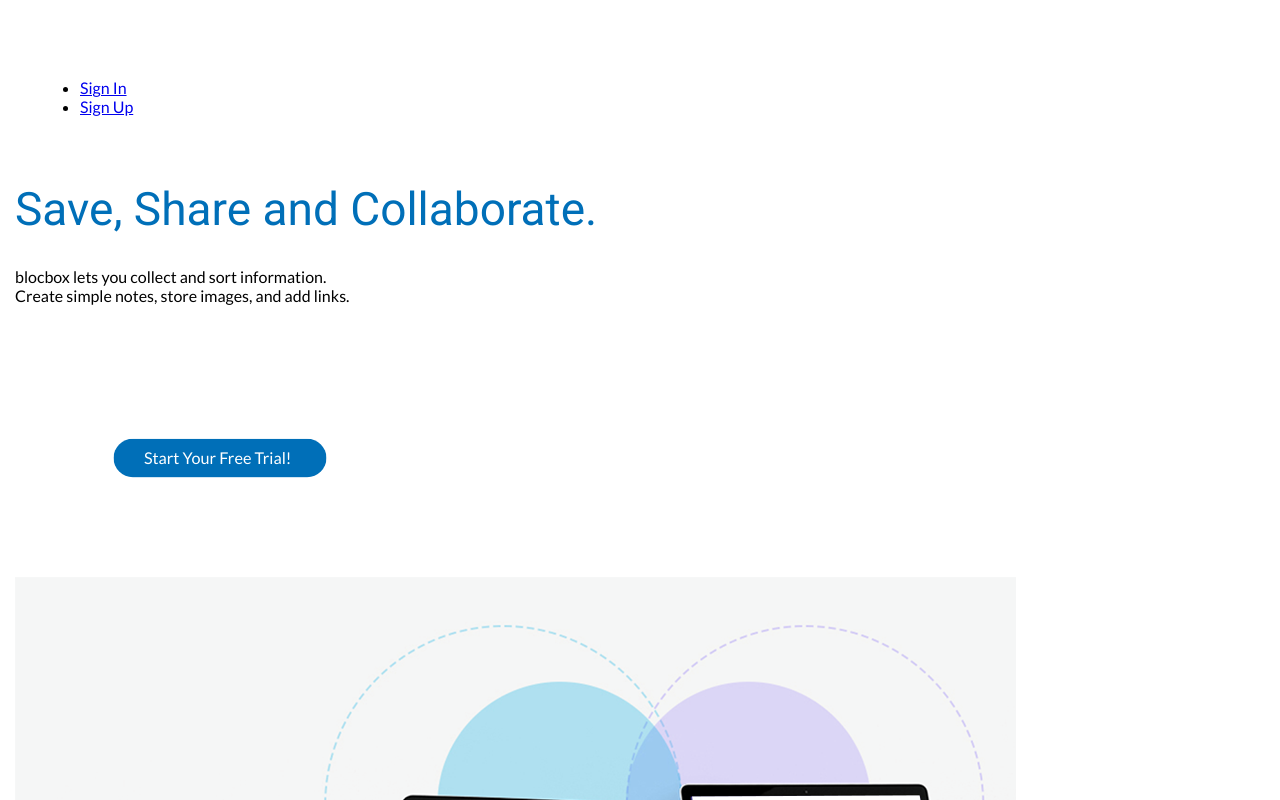
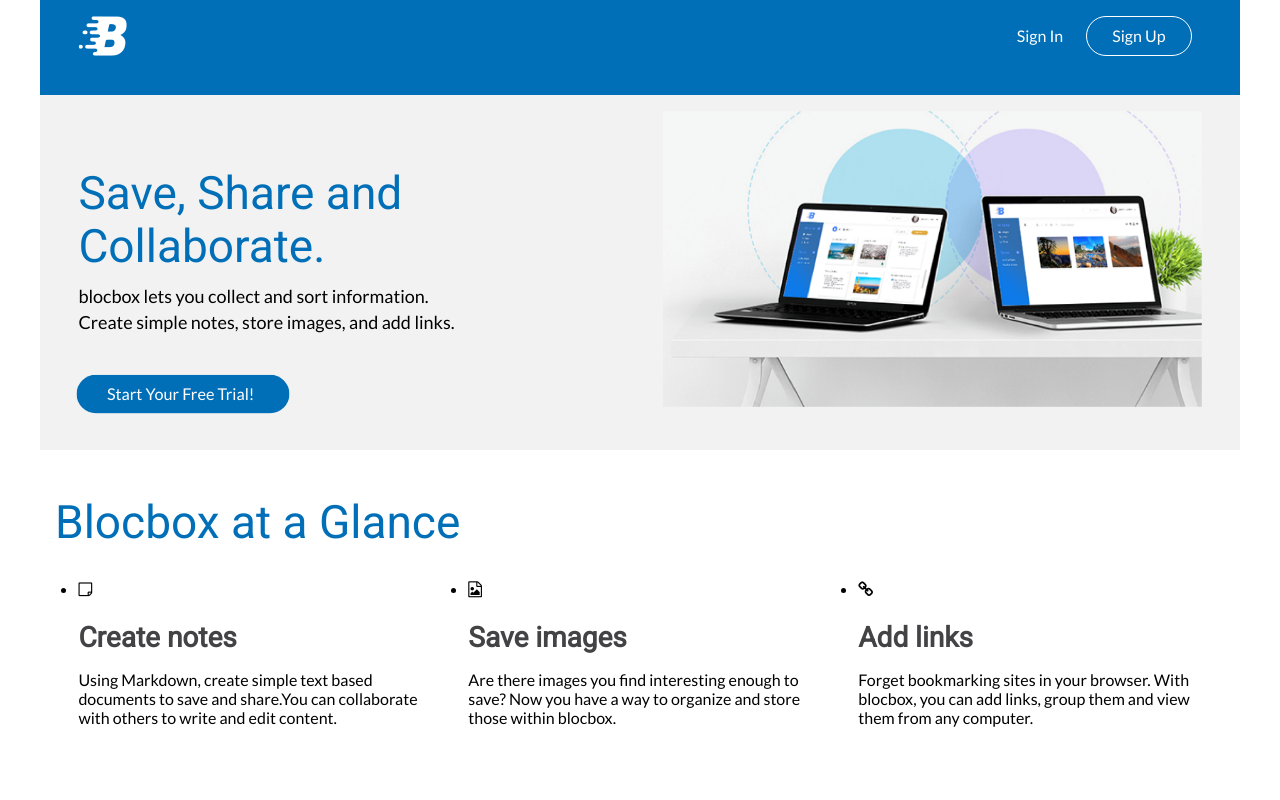
Before and after one commit to sgargava/Blocbox, a plain HTML site: page index.html in a window 1280 px wide. Shown: the top 800 px of the page. Drawn offline with Linux system fonts and the light colour scheme.

Commit message:
checkpoint-30-completed

```diff
--- a/css/style.css
+++ b/css/style.css
@@ -62,15 +62,149 @@
 	color:#fff;
 	text-decoration: none;
    padding:10px 30px;
-  margin:100px;
-width: 150px;
+   width: 150px;
   display: block;
   border-radius: 22px;
   background: #006fb8;
   cursor: pointer;
   box-shadow: 0 0 0 rgba(204,169,44, 0.4);
   animation: pulse 7s infinite;
+
 }
 .pulse:hover {
   animation: none;
 }
+
+a.btn {
+		 text-decoration: none;
+	 }
+.container hero {
+	background-color: f2f2f2;
+}
+nav.container.hero{
+	background-color:#f2f2f2;
+}
+/* HEADER */
+ header {
+
+ }
+ header nav {
+   padding:1em 0;
+	 background-color:#006fb8;
+ }
+ header nav ul {
+   display:inline;
+   text-align: right;
+   float:right;
+   margin:0;
+ }
+ header nav ul > li {
+   list-style-type: none;
+   display: inline-block;
+   margin:0 10px;
+ }
+ header nav ul > li.btn-outline {
+	 text-decoration: none;
+   padding:10px 25px;
+   border:1px solid #FFFFFF;
+   border-radius: 28px;
+ }
+
+ header nav ul > li.btn-outline:hover {
+   background:#FFFFFF;
+ }
+
+container hero li.btn-outline {
+   text-decoration: none;
+   padding:10px 25px;
+   border:1px solid #FFFFFF;
+   border-radius: 28px;
+ }
+
+  container hero ul > li.btn-outline:hover {
+   background:#FFFFFF;
+ }
+
+
+ header nav ul > li > a {
+	 text-decoration: none;
+   color:#FFFFFF;
+	 }
+
+
+
+
+ header nav ul > li.btn-outline:hover > a {
+   color:#006fb8;
+ }
+header .hero {
+	background: #f2f2f2;
+   text-align: left;
+   display:block;
+   position: relative;
+ }
+
+.hero h1 {
+
+   margin:56px 0 0;
+ }
+
+
+ header .hero p {
+   font-size: 18px;
+   line-height: 26px;
+   font-weight: 100;
+   margin:10px 0 40px;
+ }
+
+
+.image {
+    width: 100%;
+
+}
+
+.heroq {
+	display: inline;
+	text-decoration: none;
+}
+
+@media (min-width: 768px) {
+   .container {
+     width: 750px;
+   }
+ }
+ @media (min-width: 992px) {
+   .container {
+     width: 970px;
+   }
+   .one-half {
+     width:46%;
+   }
+   .one-third {
+     width:29.33333%;
+   }
+   .one-fourth {
+     width:21%;
+   }
+ }
+ @media (min-width: 1200px) {
+   .container {
+     width: 1170px;
+   }
+ }
+
+ @media screen and (min-width: 1400px) {
+  .container {
+    width: 1380px;
+  }
+}
+@media screen and (min-width: 1600px) {
+  .container {
+    width: 1570px;
+  }
+}
+@media screen and (min-width: 1900px) {
+  .container {
+    width: 1870px;
+  }
+}
--- a/index.html
+++ b/index.html
@@ -20,6 +20,7 @@
      <div class="one-half">
        <a href="index.html" class="site-logo"><img src="images/logo_white.png" alt="Blocbox" /></a>
      </div>
+
      <div class="one-half">
        <ul>
          <li><a href="signin.html">Sign In</a></li>
@@ -27,15 +28,24 @@
        </ul>
      </div>
    </nav>
-   <div class="container hero">
+
+   <nav class="container hero">
+   <div class="one-half">
+
      <h1>Save, Share and Collaborate.</h1>
 
-     <p>blocbox lets you collect and sort information.<br/>Create simple notes, store images, and add links.</p></br>
+     <p>blocbox lets you collect and sort information.<br/>Create simple notes, store images, and add links.</p>
+	   <a href="#" class="btn"><span class="pulse">Start Your Free Trial!</span></a>
 
-     <a href="signup.html" class="pulse">Start Your Free Trial!</a>
-     <img src="images/Preview of loaded images.png" alt="Blocbox" />
 	 </div>
-     </header>
+    <div class="one-half">
+     <img class="image" src="images/heroimage.png" alt="Blocbox" />
+	 </div>
+
+
+	 </nav>
+   </header>
+
 
      <main role="main">
    <!-- Benefits -->
@@ -112,7 +122,7 @@
      <div class="one-half">
 		 <img src="images/customerlogo.png"/>
 		 <blockquote>“Moving to a cloud technology like Blocbox allows us to centralize all of our content and provides more efficiency, speed and simplicity for our employees.”</br>
-		 <strong>– Jane Doe, CEO</strong></blockquote> </p>
+		 <strong>– Jane Doe, CEO</strong></blockquote>
      </div>
 
    </div>
```
Also changed, not shown: images/heroimage.png (added).
